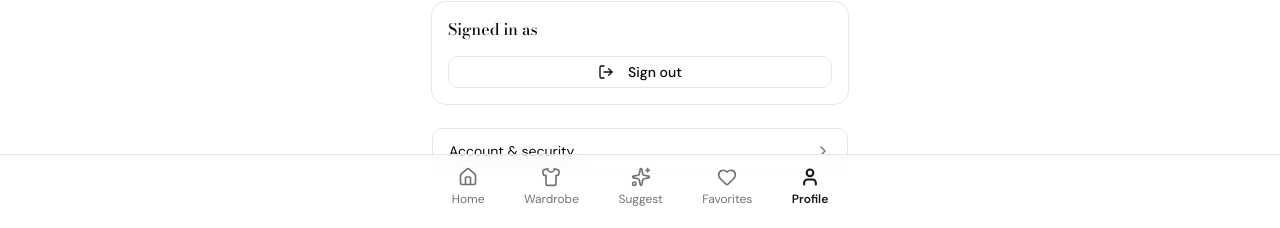
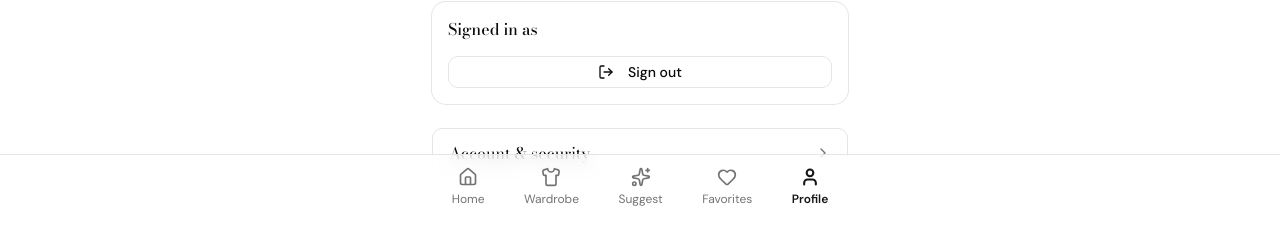
Before and after one commit to alexmerad12/wardrobe-outfit, a Next.js app: page /profile/settings in a window 1280 px wide. Shown: the part 581-809 px from the top of the page. Built offline with nearby package versions, Linux system fonts and the light colour scheme; no server answers.

Commit message:
Settings: render "Account & security" row label in Bodoni
Matches the editorial brand voice — the sub-page link reads as a
labeled section heading rather than a regular nav row.

Co-Authored-By: Claude Opus 4.7 (1M context) <noreply@anthropic.com>

```diff
--- a/src/app/profile/settings/page.tsx
+++ b/src/app/profile/settings/page.tsx
@@ -417,9 +417,11 @@ export default function SettingsPage() {
       <div className="mt-6">
         <Link
           href="/profile/settings/privacy"
-          className="flex items-center justify-between w-full rounded-lg border border-input bg-background px-4 py-3 text-sm hover:bg-muted"
+          className="flex items-center justify-between w-full rounded-lg border border-input bg-background px-4 py-3 hover:bg-muted"
         >
-          <span>{t("profile.privacyAndData")}</span>
+          <span className="font-[family-name:var(--font-heading)] text-base">
+            {t("profile.privacyAndData")}
+          </span>
           <ChevronRight className="h-4 w-4 text-muted-foreground" />
         </Link>
       </div>
```
